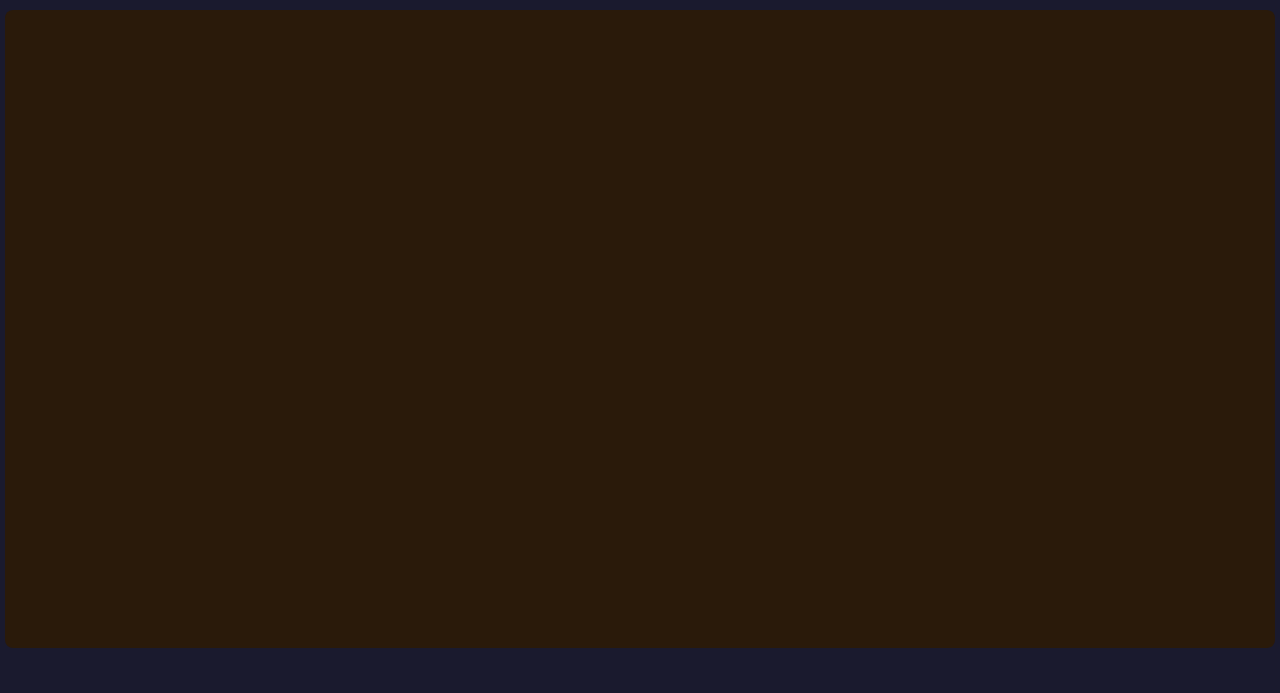
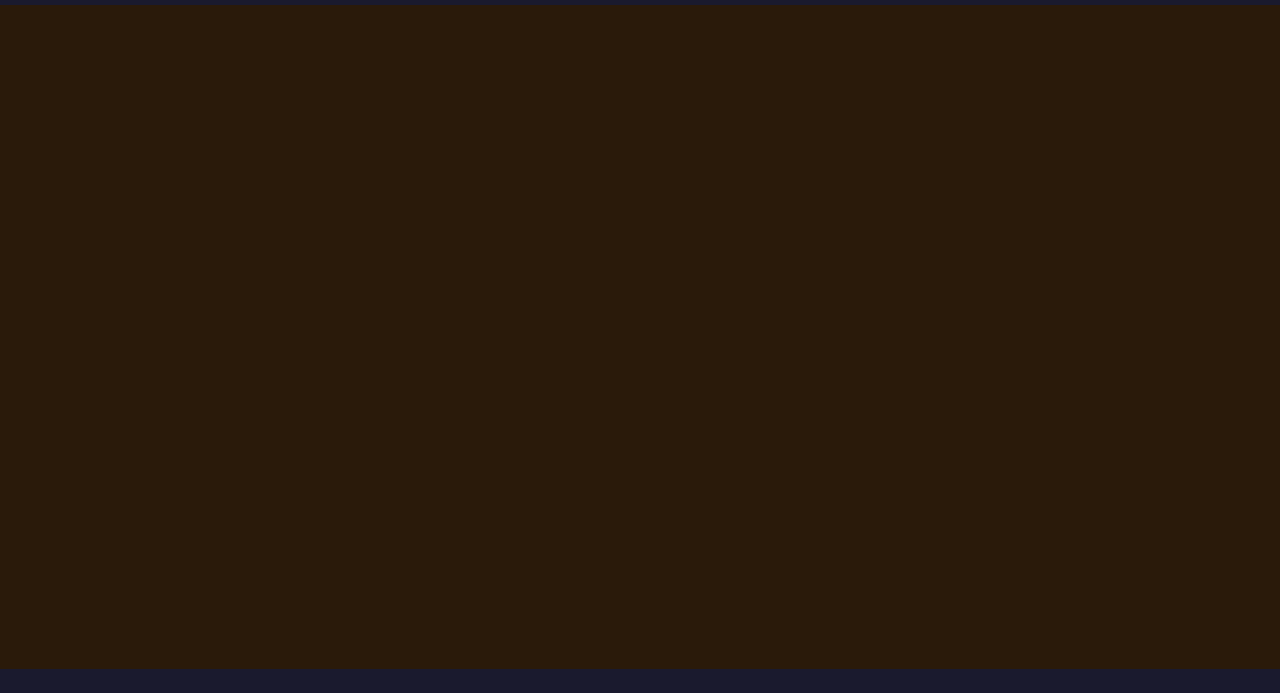
Before and after one commit to chaehyeon7/tilt-guitar, a plain HTML site: page docs/index.html in a window 1280 px wide. Shown: the part 107-800 px from the top of the page. Drawn offline with Linux system fonts and the light colour scheme.

Commit message:
fix: 지판 영역 전체화면 확장
Why:
- 지판 높이가 안 늘어나는 문제

How:
- html,body 100% 높이 설정
- fretboard flex:1 + min-height:0

Tags: None
Refs: None

```diff
--- a/docs/style.css
+++ b/docs/style.css
@@ -1,22 +1,25 @@
 * { margin: 0; padding: 0; box-sizing: border-box; }
 
+html, body { width: 100%; height: 100%; overflow: hidden; }
+
 body {
-  display: flex;
-  justify-content: center;
-  align-items: center;
-  min-height: 100vh;
   background: #1a1a2e;
   color: #eee;
   font-family: -apple-system, sans-serif;
   user-select: none;
   touch-action: none;
-  overflow: hidden;
 }
 
-#app { text-align: center; width: 100%; height: 100vh; display: flex; flex-direction: column; }
+#app {
+  width: 100%;
+  height: 100%;
+  display: flex;
+  flex-direction: column;
+}
 
 #top-bar {
   padding: 0.5rem;
+  text-align: center;
   flex-shrink: 0;
 }
 
@@ -34,18 +37,14 @@ body {
   cursor: pointer;
 }
 
-#start:disabled { background: #555; font-size: 0.8rem; }
-
-/* 시작 후 숨길 요소 */
 .hidden { display: none !important; }
 
 #fretboard {
   flex: 1;
   position: relative;
   background: #2a1a0a;
-  border-radius: 8px;
-  margin: 0.3rem;
-  overflow: hidden;
+  margin: 0;
+  min-height: 0;
 }
 
 .fret-line {
@@ -94,14 +93,14 @@ body {
 #bottom-bar {
   flex-shrink: 0;
   padding: 0.3rem;
-  min-height: 2.5rem;
+  text-align: center;
+  min-height: 1.5rem;
 }
 
 #note-display {
-  font-size: 1rem;
+  font-size: 0.9rem;
   font-weight: bold;
   color: #e94560;
-  min-height: 1.2em;
 }
 
 #tilt-info { font-size: 0.7rem; color: #666; }
--- a/web/src/style.css
+++ b/web/src/style.css
@@ -1,22 +1,25 @@
 * { margin: 0; padding: 0; box-sizing: border-box; }
 
+html, body { width: 100%; height: 100%; overflow: hidden; }
+
 body {
-  display: flex;
-  justify-content: center;
-  align-items: center;
-  min-height: 100vh;
   background: #1a1a2e;
   color: #eee;
   font-family: -apple-system, sans-serif;
   user-select: none;
   touch-action: none;
-  overflow: hidden;
 }
 
-#app { text-align: center; width: 100%; height: 100vh; display: flex; flex-direction: column; }
+#app {
+  width: 100%;
+  height: 100%;
+  display: flex;
+  flex-direction: column;
+}
 
 #top-bar {
   padding: 0.5rem;
+  text-align: center;
   flex-shrink: 0;
 }
 
@@ -34,18 +37,14 @@ body {
   cursor: pointer;
 }
 
-#start:disabled { background: #555; font-size: 0.8rem; }
-
-/* 시작 후 숨길 요소 */
 .hidden { display: none !important; }
 
 #fretboard {
   flex: 1;
   position: relative;
   background: #2a1a0a;
-  border-radius: 8px;
-  margin: 0.3rem;
-  overflow: hidden;
+  margin: 0;
+  min-height: 0;
 }
 
 .fret-line {
@@ -94,14 +93,14 @@ body {
 #bottom-bar {
   flex-shrink: 0;
   padding: 0.3rem;
-  min-height: 2.5rem;
+  text-align: center;
+  min-height: 1.5rem;
 }
 
 #note-display {
-  font-size: 1rem;
+  font-size: 0.9rem;
   font-weight: bold;
   color: #e94560;
-  min-height: 1.2em;
 }
 
 #tilt-info { font-size: 0.7rem; color: #666; }
```
